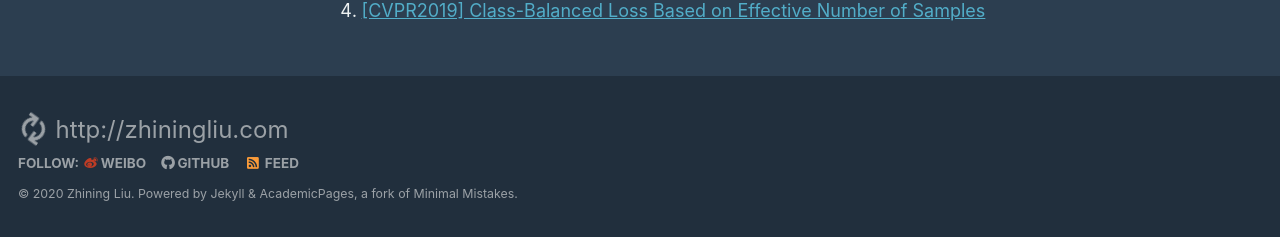
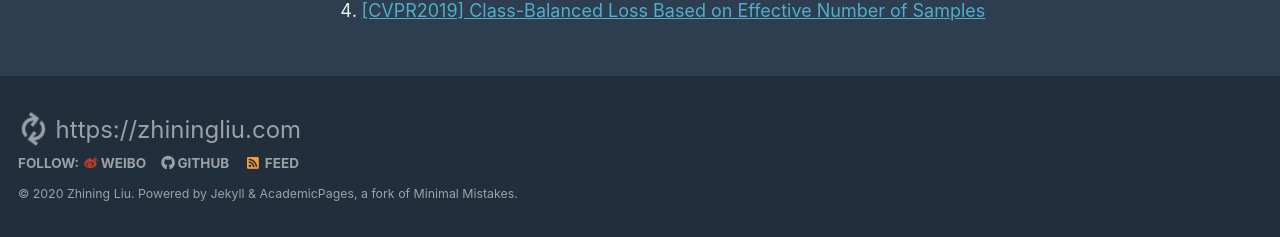
Before and after one commit to ZhiningLiu1998/ZhiningLiu1998.github.io, a Jekyll site: the page built from _pages/blogs.md, in a window 1280 px wide and 926 px high. Shown: the part 686-923 px from the top of the window. Built offline with Jekyll 4.4.1, drawn with Linux system fonts in a browser that asks for light colours; some web fonts are replaced.

Commit message:
change to https

```diff
--- a/_includes/footer/custom.html
+++ b/_includes/footer/custom.html
@@ -2,6 +2,6 @@
 {% include base_path %}
 
 <a href="https://zhiningliu.com/" style="font-size:x-large;">
-    <i class="fas fa-fw fa-sync fa-spin" aria-hidden="true"></i> http://zhiningliu.com &zwnj;
+    <i class="fas fa-fw fa-sync fa-spin" aria-hidden="true"></i> https://zhiningliu.com &zwnj;
 </a>
 <!-- end custom footer snippets -->
```
